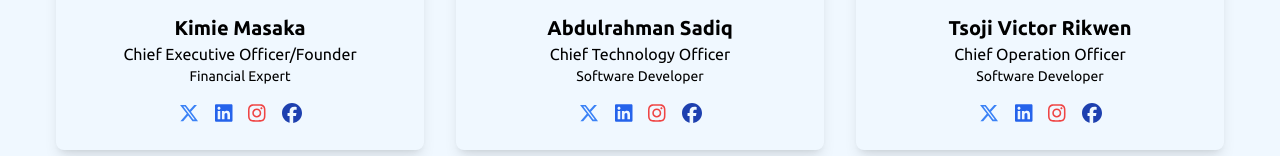
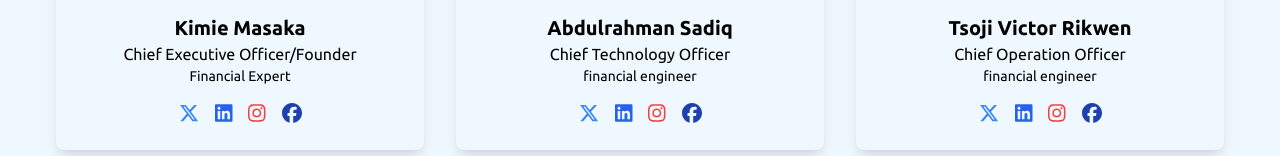
Before and after one commit to Tsoji78/Website, a Next.js app: page /team in a window 1280 px wide. Shown: the part 394-550 px from the top of the page. Built offline with nearby package versions, Linux system fonts and the light colour scheme.

Commit message:
git commit -m

```diff
--- a/src/app/team/page.tsx
+++ b/src/app/team/page.tsx
@@ -26,7 +26,7 @@ const Team = () => {
     {
       name: "Abdulrahman Sadiq",
       role: "Chief Technology Officer",
-      profession: "Software Developer",
+      profession: "financial engineer",
       image: "/images/team/Sadiq.jpg",
       socialLinks: {
         twitter: "https://x.com/ABDULRAHMA27681",
@@ -38,7 +38,7 @@ const Team = () => {
     {
       name: "Tsoji Victor Rikwen",
       role: "Chief Operation Officer",
-      profession: "Software Developer",
+      profession: "financial engineer",
       image: "/images/team/Tsoji.jpg",
       socialLinks: {
         twitter: "https://x.com",
--- a/src/app/terms/page.tsx
+++ b/src/app/terms/page.tsx
@@ -40,7 +40,7 @@ const TermsPage = () => {
       <header className="text-center mb-12">
         <h1 className="text-3xl font-bold mb-4">Terms & Conditions</h1>
         <p className="text-lg">
-          Please read the terms and conditions carefully before using Rabovel's services.
+          Please read the terms and conditions carefully before using Rabovel&#39;s services.
         </p>
       </header>
 
```
